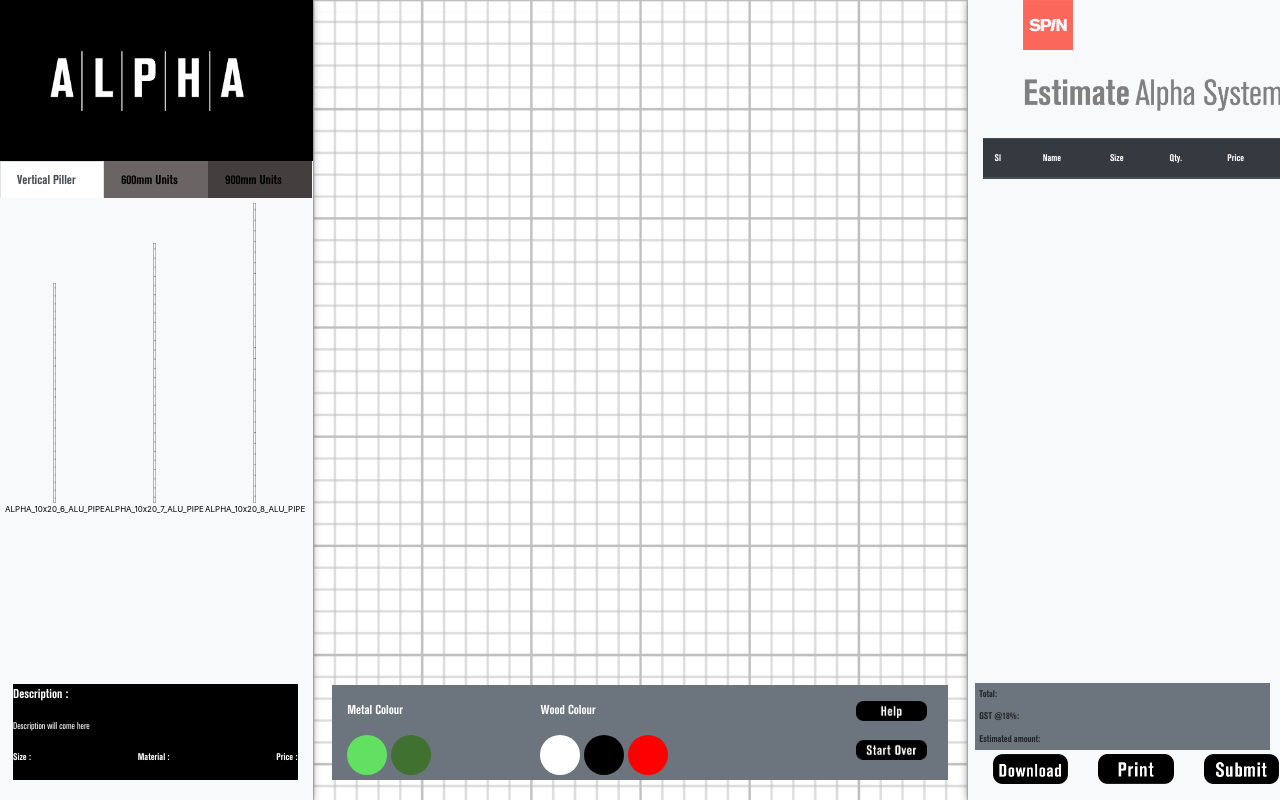
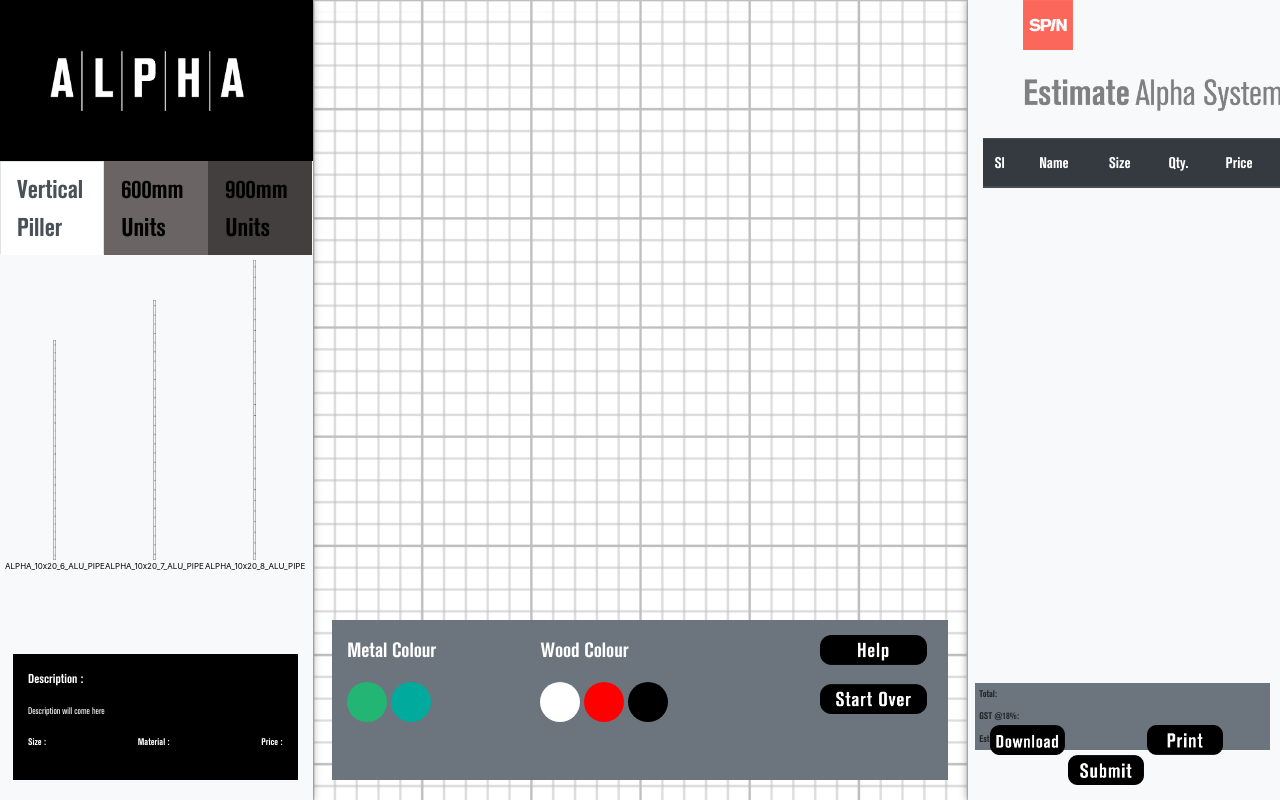
Before and after one commit to GuptaRaghav/Atlas, a PHP site: page / in a window 1280 px wide. Run offline with PHP 8.4, Linux system fonts and the light colour scheme; some libraries are stand-ins or nearby versions.

Commit message:
UI Modified
mid panel footer height changed to 160px,
pading added in left panel footer, font size inc to 1.6em for heading nd 1.2em for normal fonts,mid panel color align
help & startover height set, right hand side three btns left , centre and right align,

```diff
--- a/css/style.css
+++ b/css/style.css
@@ -107,7 +107,7 @@
 }
 .colorcontainer{
         padding: 15px;
-        height:95px;
+        height:160px;
     background-color: #6c757d;
     /* width: 65%; */
     bottom: 20px;
@@ -160,7 +160,8 @@
 
 .banner-footer{
 	color: white;
-	    background-color: black;
+        background-color: black;
+        padding: 15px;
     /* height: auto; */
     /* width: 100%; */
     right: 15px;
@@ -262,11 +263,33 @@
  }
  .normalFont{
      font-family: normalFont;
+     font-size: 1.2em;
      /* font-size: 0.75rem; */
  }
  .boldFont{
     font-family: boldFont;
+    font-size: 1.6em;
     /* font-size: 1rem; */
+}
+#container {
+    width:100%;
+    text-align:center;
+}
+
+#left {
+    float:left;
+    width:100px;
+}
+
+#center {
+    display: inline-block;
+    margin:0 auto;
+    width:100px;
+}
+
+#right {
+    float:right;
+    width:100px;
 }
 /* @font-face {
     font-family: myFirstFontTTF;
--- a/index.html
+++ b/index.html
@@ -17,13 +17,13 @@
 			<img src="image/alpha logo@2x.png" class="alphabannerimg"/>
 				<ul class="nav nav-tabs">
 					<li class="nav-item">
-						<a class="nav-link active" div-id="item1" href="#" style="background-color:#443f3f; font-size:0.8em;">Vertical Piller</a>
+						<a class="nav-link active" div-id="item1" href="#" style="background-color:#443f3f; font-size:1.6em;">Vertical Piller</a>
 					</li>
 					<li class="nav-item">
-						<a class="nav-link" div-id="item2" href="#" style="background-color:#6b6464; font-size:0.8em;">600mm Units</a>
+						<a class="nav-link" div-id="item2" href="#" style="background-color:#6b6464; font-size:1.6em;">600mm Units</a>
 					</li>
 					<li class="nav-item">
-						<a class="nav-link" div-id="item3" href="#" style="background-color:#443f3f; font-size:0.8em;">900mm Units</a>
+						<a class="nav-link" div-id="item3" href="#" style="background-color:#443f3f; font-size:1.6em;">900mm Units</a>
 					</li>
 				</ul>
 				<div class="itemcontainer" id="item1" >
@@ -114,25 +114,26 @@
 				<div class="colorcontainer">
 					<div style="width: 33%; color: white;">
 						<p class="boldFont">Metal Colour </p>
-						<button type="button" class="btn btn-circle" style="    background-color: #62e062;" ></i>
+						<button type="button" class="btn btn-circle" style="    background-color: #23b574;" ></i>
 						</button>
-						<button type="button" class="btn btn-circle" style= "    background-color: #407130;" ></i>
+						<button type="button" class="btn btn-circle" style= "    background-color: #00aa9d;" ></i>
 						</button>
 					</div>
 					<div style="width: 33%; color: white;">
 						<p class="boldFont">Wood Colour </p>
 						<button type="button" class="btn btn-circle" style="    background-color: #fff;" ></i>
 						</button>
+						<button type="button" class="btn btn-circle" style= "    background-color: #f00;" ></i>
+						</button>
 						<button type="button" class="btn btn-circle" style= "    background-color: #000;" ></i>
 						</button>
-						<button type="button" class="btn btn-circle" style= "    background-color: #f00;" ></i>
-						</button>
+
 					</div>
 					<div style="width: 33%; flex: right;     text-align: right;" >
 							<!-- <button class="btn btn-round-corner" style="    margin-top: 20px;" id="btnHelp">Help </button><br>
 							<button class="btn btn-round-corner" id="btnStartOver" onclick="clearCanvas(event)">Start Over </button> -->
-							<img src="image/help@2x.png" style="height:20px" id="btnHelp"/><br><br>
-							<img src="image/start over@2x.png" style="height:20px" id="btnStartOver" onclick="clearCanvas(event)"/>
+							<img src="image/help@2x.png" style="height:30px" id="btnHelp"/><br><br>
+							<img src="image/start over@2x.png" style="height:30px" id="btnStartOver" onclick="clearCanvas(event)"/>
 					</div>
 
 				</div>
@@ -182,7 +183,7 @@
 					</tbody>
 					</table> -->
 					<div style="width: 100%; display: flex;">
-						<table>
+						<!-- <table>
 							<tr>
 								<td class="col-lg-3 col-md-3 col-sm-3">
 										<img src="image/download@2x.png" style="height:30px" id="btnDonload"/>
@@ -194,7 +195,16 @@
 										<img src="image/submit@2x.png" style="height:30px" id="btnSubmit"/>
 								</td>
 							</tr>
-						</table>
+						</table> -->
+						<div id="container">
+							<div id="left">
+								<img src="image/download@2x.png" style="height:30px" id="btnDonload"/>
+							</div>
+							<div id="right">
+								<img src="image/print@2x.png" style="height:30px" id="btnPrint"/>
+							</div>
+							<div id="center"><img src="image/submit@2x.png" style="height:30px" id="btnSubmit"/></div>
+						  </div>
 							<!-- <button style=" width: 120px!important; background-image:" id="btnDonload">Download </button> -->
 
 
```
